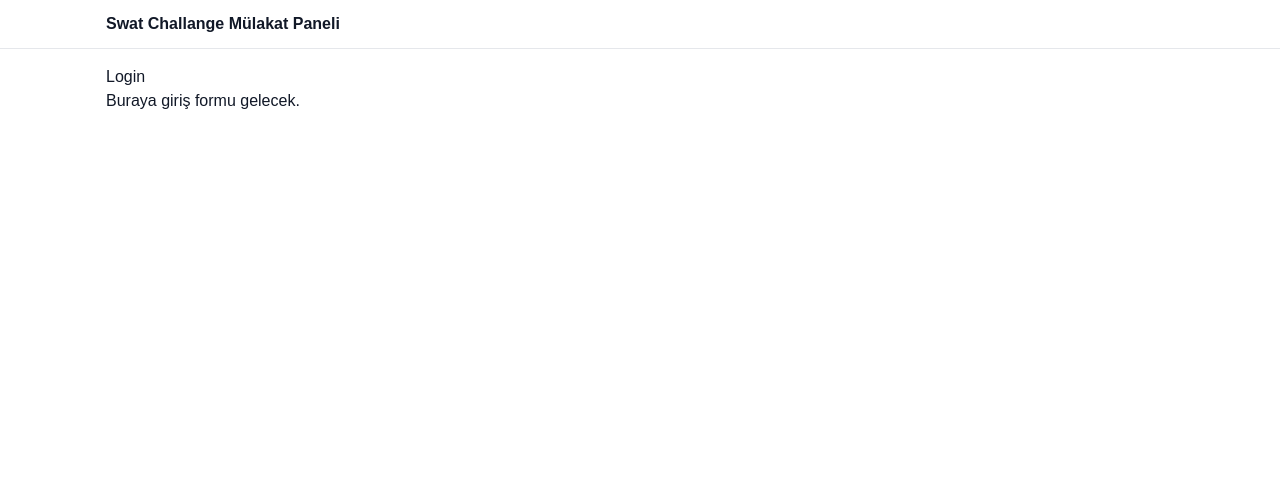
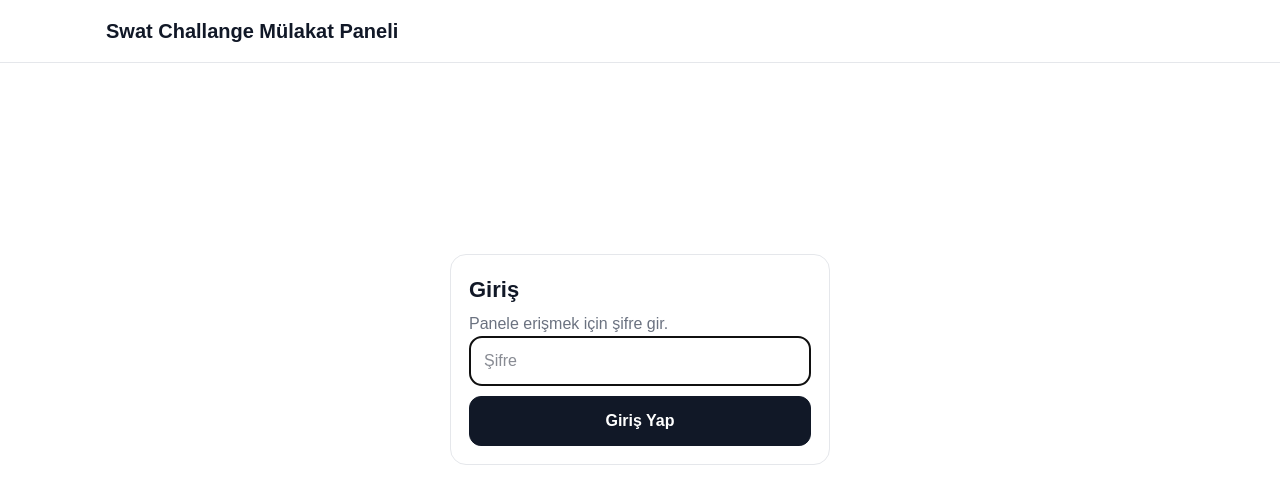
Before and after one commit to esraltintas/yarisma-paneli, a Next.js app: page /login in a window 1280 px wide. Shown: the top 504 px of the page. Built offline with nearby package versions, Linux system fonts and the light colour scheme.

Commit message:
remove ignore

```diff
--- /dev/null
+++ b/middleware.ts
@@ -0,0 +1,30 @@
+import { NextResponse } from "next/server";
+import type { NextRequest } from "next/server";
+import { sessionCookieName, verifySignedSessionId } from "@/lib/auth-edge";
+
+export async function middleware(req: NextRequest) {
+  const { pathname } = req.nextUrl;
+
+  // serbest
+  if (pathname.startsWith("/login")) return NextResponse.next();
+  if (pathname.startsWith("/api/auth")) return NextResponse.next();
+
+  // sadece /piyade/* korunsun
+  if (pathname.startsWith("/piyade")) {
+    const raw = req.cookies.get(sessionCookieName())?.value;
+    const sessionId = await verifySignedSessionId(raw);
+
+    if (!sessionId) {
+      const url = req.nextUrl.clone();
+      url.pathname = "/login";
+      url.searchParams.set("next", pathname);
+      return NextResponse.redirect(url);
+    }
+  }
+
+  return NextResponse.next();
+}
+
+export const config = {
+  matcher: ["/piyade/:path*"],
+};
--- a/src/app/(auth)/login/page.tsx
+++ /dev/null
@@ -1,8 +0,0 @@
-export default function LoginPage() {
-  return (
-    <>
-      <h1>Login</h1>
-      <p>Buraya giriş formu gelecek.</p>
-    </>
-  );
-}
--- /dev/null
+++ b/src/app/api/auth/logout/route.ts
@@ -0,0 +1,16 @@
+// src/app/api/auth/logout/route.ts
+import { NextResponse } from "next/server";
+import { sessionCookieName } from "@/lib/auth";
+
+export async function POST() {
+  const res = NextResponse.json({ ok: true });
+
+  res.cookies.set({
+    name: sessionCookieName(),
+    value: "",
+    path: "/",
+    maxAge: 0,
+  });
+
+  return res;
+}
--- /dev/null
+++ b/src/app/login/page.tsx
@@ -0,0 +1,105 @@
+"use client";
+
+import { useState } from "react";
+import { useRouter, useSearchParams } from "next/navigation";
+
+export default function LoginPage() {
+  const [password, setPassword] = useState("");
+  const [err, setErr] = useState<string | null>(null);
+  const [loading, setLoading] = useState(false);
+
+  const router = useRouter();
+  const sp = useSearchParams();
+  const next = sp.get("next") || "/piyade/dashboard";
+
+  async function onSubmit(e: React.FormEvent) {
+    e.preventDefault();
+    setErr(null);
+    setLoading(true);
+
+    try {
+      const res = await fetch("/api/auth/login", {
+        method: "POST",
+        headers: { "Content-Type": "application/json" },
+        body: JSON.stringify({ password }),
+      });
+
+      if (!res.ok) {
+        const data = await res.json().catch(() => ({}));
+        setErr(data?.message || "Giriş başarısız");
+        return;
+      }
+
+      router.replace(next);
+    } finally {
+      setLoading(false);
+    }
+  }
+
+  return (
+    <div style={wrap}>
+      <div style={card}>
+        <h1 style={{ margin: 0, fontSize: 22, fontWeight: 900 }}>Giriş</h1>
+        <p style={{ marginTop: 6, color: "#6B7280" }}>
+          Panele erişmek için şifre gir.
+        </p>
+
+        <form onSubmit={onSubmit} style={{ display: "grid", gap: 10 }}>
+          <input
+            type="password"
+            value={password}
+            onChange={(e) => setPassword(e.target.value)}
+            placeholder="Şifre"
+            style={input}
+            autoFocus
+          />
+
+          <button disabled={loading} style={btn}>
+            {loading ? "Giriş yapılıyor..." : "Giriş Yap"}
+          </button>
+
+          {err ? <div style={error}>{err}</div> : null}
+        </form>
+      </div>
+    </div>
+  );
+}
+
+const wrap: React.CSSProperties = {
+  minHeight: "70vh",
+  display: "grid",
+  placeItems: "center",
+  padding: 16,
+};
+
+const card: React.CSSProperties = {
+  width: "100%",
+  maxWidth: 380,
+  border: "1px solid #E5E7EB",
+  borderRadius: 16,
+  padding: 18,
+  background: "white",
+};
+
+const input: React.CSSProperties = {
+  border: "1px solid #E5E7EB",
+  borderRadius: 12,
+  padding: "12px 14px",
+  fontSize: 16,
+};
+
+const btn: React.CSSProperties = {
+  border: "1px solid #111827",
+  background: "#111827",
+  color: "white",
+  borderRadius: 12,
+  padding: "12px 14px",
+  fontWeight: 900,
+  cursor: "pointer",
+};
+
+const error: React.CSSProperties = {
+  marginTop: 6,
+  color: "#B91C1C",
+  fontWeight: 700,
+};
--- a/src/components/AppHeader.tsx
+++ b/src/components/AppHeader.tsx
@@ -2,129 +2,75 @@
 
 import Link from "next/link";
 import { usePathname } from "next/navigation";
-import { getStagesByMode, type Mode } from "@/lib/getStagesByMode";
-
-function getModeFromPath(pathname: string): Mode | null {
-  if (pathname.startsWith("/piyade")) return "piyade";
-  if (pathname.startsWith("/keskin")) return "keskin";
-  return null; // anasayfa
-}
-
-function isActive(pathname: string, href: string) {
-  return pathname === href || pathname.startsWith(href + "/");
-}
+import { STAGES } from "@/lib/stages";
 
 export default function AppHeader() {
   const pathname = usePathname();
-  const mode = getModeFromPath(pathname);
 
-  // 🏠 Ana sayfa
-  const isHome = pathname === "/";
+  const isPiyade = pathname.startsWith("/piyade");
+  const isLogin = pathname.startsWith("/login");
 
-  const stages = mode ? getStagesByMode(mode) : [];
-  const participantsHref = mode ? `/${mode}/participants` : "#";
-  const stageHref = (stageId: string) => `/${mode}/stages/${stageId}`;
+  // Bu projede artık ana kullanım piyade:
+  const base = isPiyade ? "/piyade" : "";
+
+  // login ve root sayfasında nav istemiyorsun
+  const showNav = !isLogin && base !== "";
+
+  async function logout() {
+    try {
+      await fetch("/api/auth/logout", { method: "POST" });
+    } finally {
+      window.location.href = "/login";
+    }
+  }
 
   return (
-    <header
-      style={{
-        borderBottom: "1px solid #E5E7EB",
-        background: "white",
-        position: "sticky",
-        top: 0,
-        zIndex: 50,
-      }}
-    >
-      <div
-        style={{
-          maxWidth: 1100,
-          margin: "0 auto",
-          padding: "12px 16px",
-          display: "flex",
-          alignItems: "center",
-          justifyContent: "space-between",
-        }}
-      >
-        {/* Sol: Logo */}
-        <Link
-          href="/"
-          style={{
-            fontWeight: 900,
-            fontSize: 16,
-            color: "#111827",
-            textDecoration: "none",
-          }}
-        >
+    <header style={header}>
+      <div style={inner}>
+        <Link href={base ? `${base}/dashboard` : "/"} style={brand}>
           Swat Challange Mülakat Paneli
         </Link>
 
-        {/* Sağ: Menü (sadece piyade / keskin içindeyken) */}
-        {!isHome && mode && (
-          <nav style={{ display: "flex", alignItems: "center", gap: 10 }}>
+        {showNav ? (
+          <nav style={nav}>
             <Link
-              href={participantsHref}
-              style={navLink(isActive(pathname, participantsHref))}
+              href={`${base}/participants`}
+              style={navLink(pathname === `${base}/participants`)}
             >
               Katılımcılar
             </Link>
 
-            {/* Etaplar dropdown */}
             <details style={{ position: "relative" }}>
-              <summary
-                style={summaryBtn(isActive(pathname, `/${mode}/stages`))}
-              >
-                Etaplar ▾
+              <summary style={dropdownBtn}>
+                Etaplar <span style={{ fontSize: 12 }}>▼</span>
               </summary>
 
-              <div
-                style={{
-                  position: "absolute",
-                  right: 0,
-                  top: "calc(100% + 8px)",
-                  background: "white",
-                  border: "1px solid #E5E7EB",
-                  borderRadius: 12,
-                  boxShadow: "0 10px 20px rgba(0,0,0,0.08)",
-                  minWidth: 260,
-                  overflow: "hidden",
-                }}
-              >
-                {stages.map((s) => {
-                  const href = stageHref(s.id);
-                  const active = isActive(pathname, href);
+              <div style={menu}>
+                {STAGES.map((s) => {
+                  const href = `${base}/stages/${s.id}`;
+                  const active = pathname === href;
 
                   return (
-                    <Link
-                      key={s.id}
-                      href={href}
-                      style={{
-                        display: "flex",
-                        justifyContent: "space-between",
-                        alignItems: "center",
-                        padding: "10px 12px",
-                        textDecoration: "none",
-                        color: "#111827",
-                        background: active ? "#F3F4F6" : "transparent",
-                        fontWeight: active ? 800 : 600,
-                      }}
-                    >
+                    <Link key={s.id} href={href} style={menuItem(active)}>
                       <span>{s.title}</span>
-                      <span style={{ fontSize: 12, color: "#6B7280" }}>
-                        %{formatWeight(s.weight)}
-                      </span>
+                      <span style={weightText}>%{formatWeight(s.weight)}</span>
                     </Link>
                   );
                 })}
               </div>
             </details>
+
+            <button onClick={logout} style={logoutBtn}>
+              Çıkış
+            </button>
           </nav>
+        ) : (
+          <div />
         )}
       </div>
     </header>
   );
 }
-
-/* helpers */
 
 function formatWeight(w: number) {
   const pct = w * 100;
@@ -133,26 +79,94 @@ function formatWeight(w: number) {
     : pct.toFixed(1).replace(/\.0$/, "");
 }
 
-function navLink(active: boolean): React.CSSProperties {
-  return {
-    padding: "8px 10px",
-    borderRadius: 10,
+/* styles */
+
+const header: React.CSSProperties = {
+  borderBottom: "1px solid #E5E7EB",
+  background: "white",
+};
+
+const inner: React.CSSProperties = {
+  maxWidth: 1100,
+  margin: "0 auto",
+  padding: "16px 16px",
+  display: "flex",
+  alignItems: "center",
+  justifyContent: "space-between",
+};
+
+const brand: React.CSSProperties = {
   textDecoration: "none",
   color: "#111827",
-    fontWeight: active ? 900 : 700,
+  fontWeight: 900,
+  fontSize: 20,
+};
+
+const nav: React.CSSProperties = {
+  display: "flex",
+  alignItems: "center",
+  gap: 14,
+};
+
+const navLink = (active: boolean): React.CSSProperties => ({
+  textDecoration: "none",
+  color: "#111827",
+  fontWeight: 800,
+  padding: "10px 14px",
+  borderRadius: 12,
   background: active ? "#F3F4F6" : "transparent",
-  };
-}
+});
 
-function summaryBtn(active: boolean): React.CSSProperties {
-  return {
+const dropdownBtn: React.CSSProperties = {
   listStyle: "none",
-    padding: "8px 10px",
-    borderRadius: 10,
   cursor: "pointer",
   userSelect: "none",
+  padding: "10px 14px",
+  borderRadius: 12,
+  background: "#F3F4F6",
+  fontWeight: 800,
   color: "#111827",
-    fontWeight: active ? 900 : 700,
-    background: active ? "#F3F4F6" : "transparent",
+  display: "flex",
+  alignItems: "center",
+  gap: 8,
 };
-}
+
+const menu: React.CSSProperties = {
+  position: "absolute",
+  right: 0,
+  marginTop: 10,
+  width: 360,
+  border: "1px solid #E5E7EB",
+  borderRadius: 14,
+  background: "white",
+  overflow: "hidden",
+  boxShadow: "0 10px 30px rgba(0,0,0,0.08)",
+  zIndex: 50,
+};
+
+const menuItem = (active: boolean): React.CSSProperties => ({
+  display: "flex",
+  justifyContent: "space-between",
+  gap: 12,
+  padding: "14px 14px",
+  textDecoration: "none",
+  color: "#111827",
+  fontWeight: 900,
+  background: active ? "#F9FAFB" : "white",
+  borderBottom: "1px solid #F3F4F6",
+});
+
+const weightText: React.CSSProperties = {
+  fontSize: 12,
+  color: "#6B7280",
+  fontWeight: 800,
+};
+
+const logoutBtn: React.CSSProperties = {
+  padding: "10px 14px",
+  borderRadius: 12,
+  border: "1px solid #E5E7EB",
+  background: "white",
+  fontWeight: 800,
+  cursor: "pointer",
+};
--- a/src/components/ParticipantsClient.tsx
+++ b/src/components/ParticipantsClient.tsx
@@ -189,6 +189,7 @@ const card: React.CSSProperties = {
   borderRadius: 16,
   background: "white",
   padding: 16,
+  maxWidth: 980,
 };
 
 const row: React.CSSProperties = {
--- /dev/null
+++ b/src/lib/auth-edge.ts
@@ -0,0 +1,72 @@
+// src/lib/auth-edge.ts
+const COOKIE_NAME = "swat_session";
+
+export function sessionCookieName() {
+  return COOKIE_NAME;
+}
+
+function secret() {
+  return process.env.AUTH_SECRET || "dev-secret";
+}
+
+function hexToBytes(hex: string) {
+  const len = hex.length / 2;
+  const out = new Uint8Array(len);
+  for (let i = 0; i < len; i++) {
+    out[i] = parseInt(hex.slice(i * 2, i * 2 + 2), 16);
+  }
+  return out;
+}
+
+function bytesToHex(bytes: ArrayBuffer) {
+  const arr = new Uint8Array(bytes);
+  let s = "";
+  for (const b of arr) s += b.toString(16).padStart(2, "0");
+  return s;
+}
+
+async function hmacSha256Hex(message: string) {
+  const enc = new TextEncoder();
+  const keyData = enc.encode(secret());
+  const key = await crypto.subtle.importKey(
+    "raw",
+    keyData,
+    { name: "HMAC", hash: "SHA-256" },
+    false,
+    ["sign"]
+  );
+  const sig = await crypto.subtle.sign("HMAC", key, enc.encode(message));
+  return bytesToHex(sig);
+}
+
+/**
+ * Edge runtime compatible verify:
+ * cookieValue = `${sessionId}.${hexSig}`
+ */
+export async function verifySignedSessionId(
+  value: string | undefined | null
+): Promise<string | null> {
+  if (!value) return null;
+
+  const idx = value.lastIndexOf(".");
+  if (idx <= 0) return null;
+
+  const sessionId = value.slice(0, idx);
+  const sigHex = value.slice(idx + 1);
+
+  // basic validation
+  if (!sessionId || sigHex.length !== 64) return null;
+
+  const expected = await hmacSha256Hex(sessionId);
+
+  // timing-safe compare-ish (Edge’te timingSafeEqual yok, ama en azından bytes compare)
+  const a = hexToBytes(sigHex);
+  const b = hexToBytes(expected);
+  if (a.length !== b.length) return null;
+
+  let diff = 0;
+  for (let i = 0; i < a.length; i++) diff |= a[i] ^ b[i];
+  if (diff !== 0) return null;
+
+  return sessionId;
+}
--- /dev/null
+++ b/src/lib/auth.ts
@@ -0,0 +1,52 @@
+// src/lib/auth.ts
+import { createHmac, randomBytes, timingSafeEqual } from "crypto";
+
+const COOKIE_NAME = "swat_session";
+
+function secret() {
+  return process.env.AUTH_SECRET || "dev-secret";
+}
+
+export function sessionCookieName() {
+  return COOKIE_NAME;
+}
+
+export function checkPassword(input: string) {
+  const real = process.env.AUTH_PASSWORD || "";
+  try {
+    return timingSafeEqual(Buffer.from(input), Buffer.from(real));
+  } catch {
+    return false;
+  }
+}
+
+export function newSessionId() {
+  return randomBytes(24).toString("hex");
+}
+
+export function signSessionId(sessionId: string) {
+  const sig = createHmac("sha256", secret()).update(sessionId).digest("hex");
+  return `${sessionId}.${sig}`;
+}
+
+export function verifySignedSessionId(
+  value: string | undefined | null
+): string | null {
+  if (!value) return null;
+  const idx = value.lastIndexOf(".");
+  if (idx <= 0) return null;
+
+  const sessionId = value.slice(0, idx);
+  const sig = value.slice(idx + 1);
+
+  const expected = createHmac("sha256", secret())
+    .update(sessionId)
+    .digest("hex");
+
+  try {
+    if (!timingSafeEqual(Buffer.from(sig), Buffer.from(expected))) return null;
+    return sessionId;
+  } catch {
+    return null;
+  }
+}
```
Also changed, not shown: src/app/api/auth/login/route.ts (added, +36 -0 lines), tsconfig.json (+1 -6 lines). Lines whose indentation alone changed are shown as unchanged.
